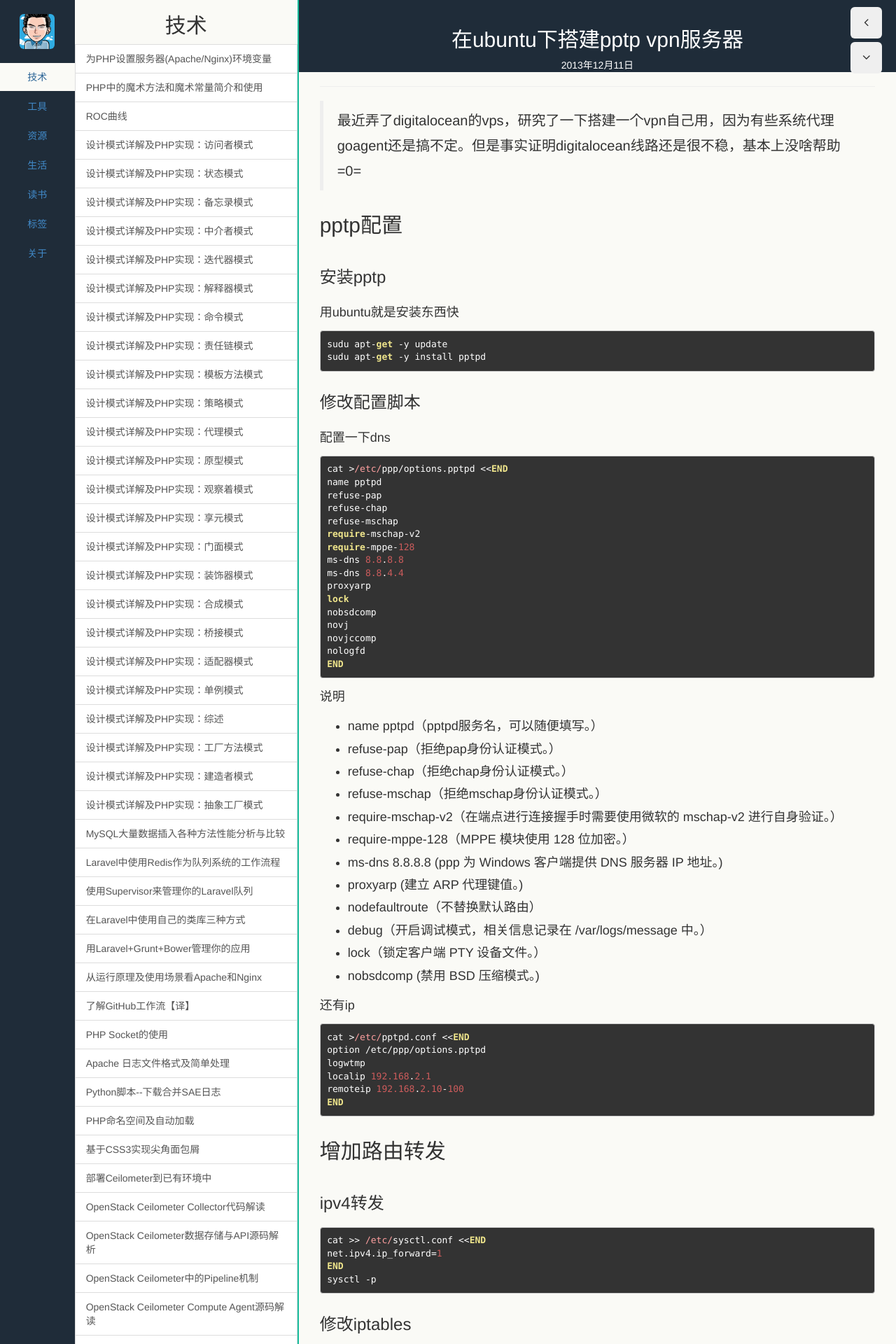
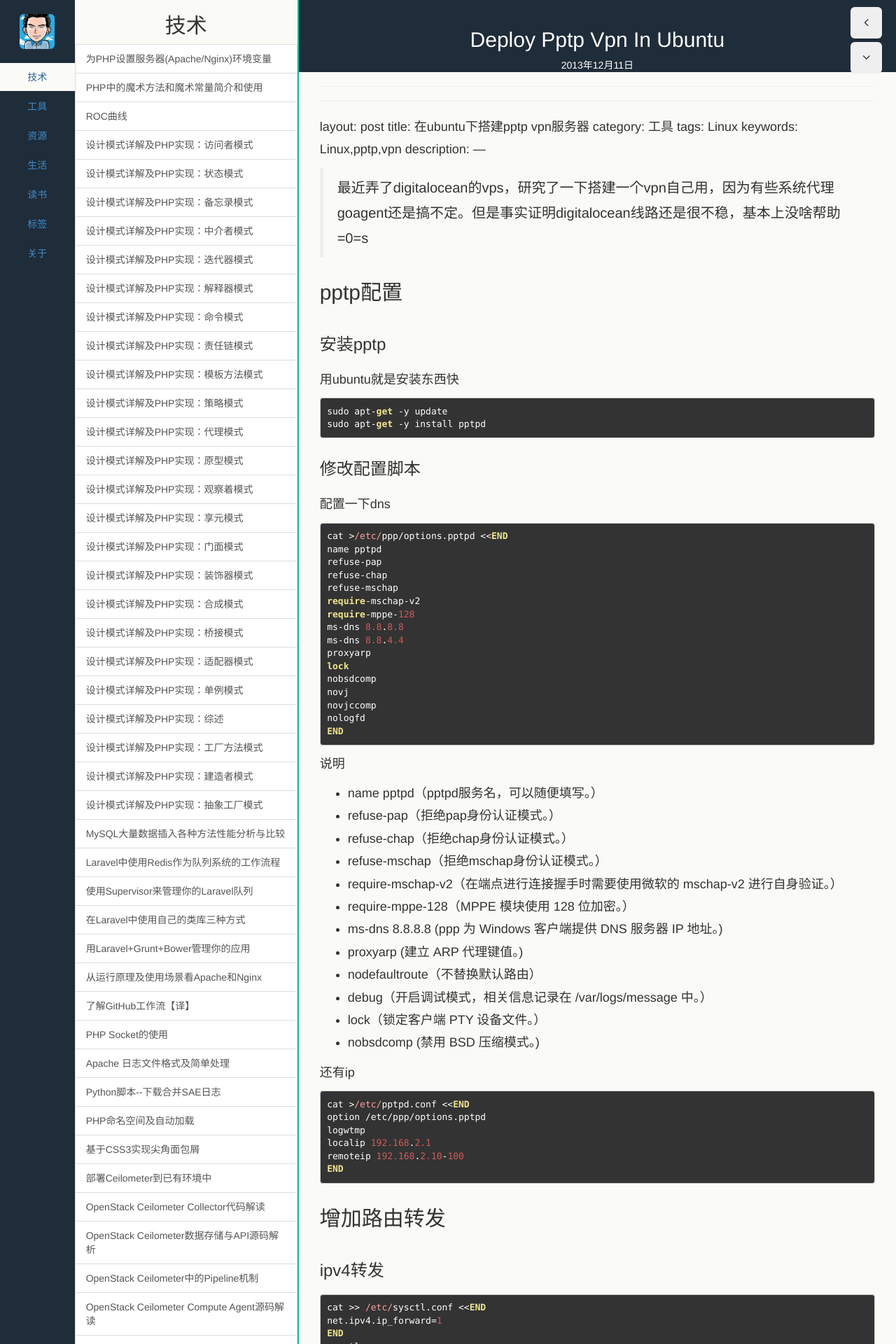
Before and after one commit to dayon3z1/suyan, a Jekyll site: the page built from _posts/Tool/Linux/2013-12-11-deploy-pptp-vpn-in-ubuntu.md, in a window 1280 px wide. Shown: the top 1920 px of the page at 70% size. Built offline with Jekyll 4.4.1, drawn with Linux system fonts in a browser that asks for light colours; our own code applies the rules of GitHub Pages for plain Markdown files; Markdown is read by kramdown in place of the engine named in the settings.

Commit message:
Update by gitblog.io at 6/17/2014 10:18:20 PM

```diff
--- a/_posts/Tool/Linux/2013-12-11-deploy-pptp-vpn-in-ubuntu.md
+++ b/_posts/Tool/Linux/2013-12-11-deploy-pptp-vpn-in-ubuntu.md
@@ -4,17 +4,16 @@ title: 在ubuntu下搭建pptp vpn服务器
 category: 工具
 tags: Linux
 keywords: Linux,pptp,vpn
-description:
----
+description: ---
 
->最近弄了digitalocean的vps，研究了一下搭建一个vpn自己用，因为有些系统代理goagent还是搞不定。但是事实证明digitalocean线路还是很不稳，基本上没啥帮助=0=
+>最近弄了digitalocean的vps，研究了一下搭建一个vpn自己用，因为有些系统代理goagent还是搞不定。但是事实证明digitalocean线路还是很不稳，基本上没啥帮助=0=s
 
 ## pptp配置
 ### 安装pptp
 用ubuntu就是安装东西快
 
-    sudu apt-get -y update
-    sudu apt-get -y install pptpd
+    sudo apt-get -y update
+    sudo apt-get -y install pptpd
 
 ### 修改配置脚本
 配置一下dns
```
